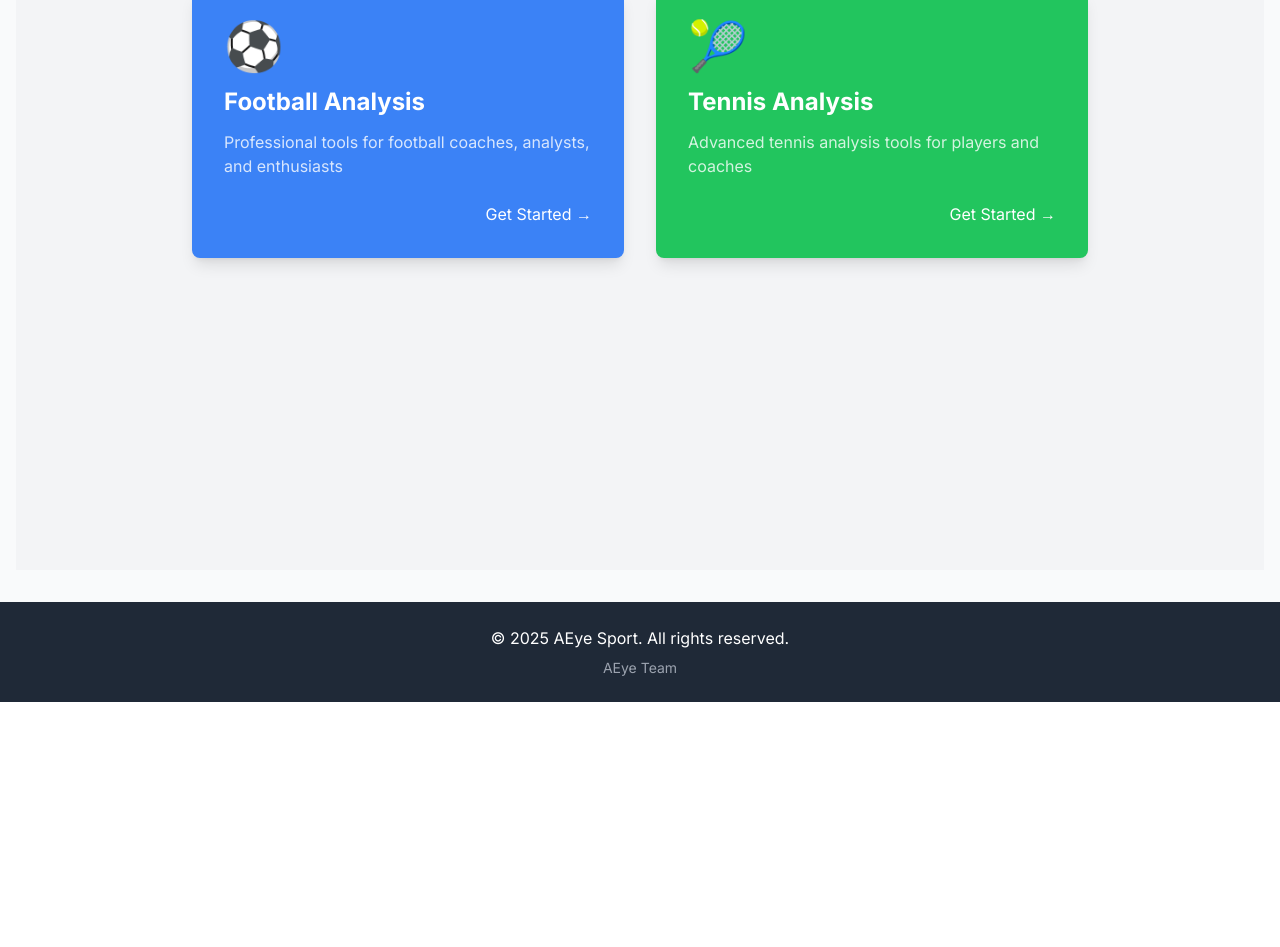
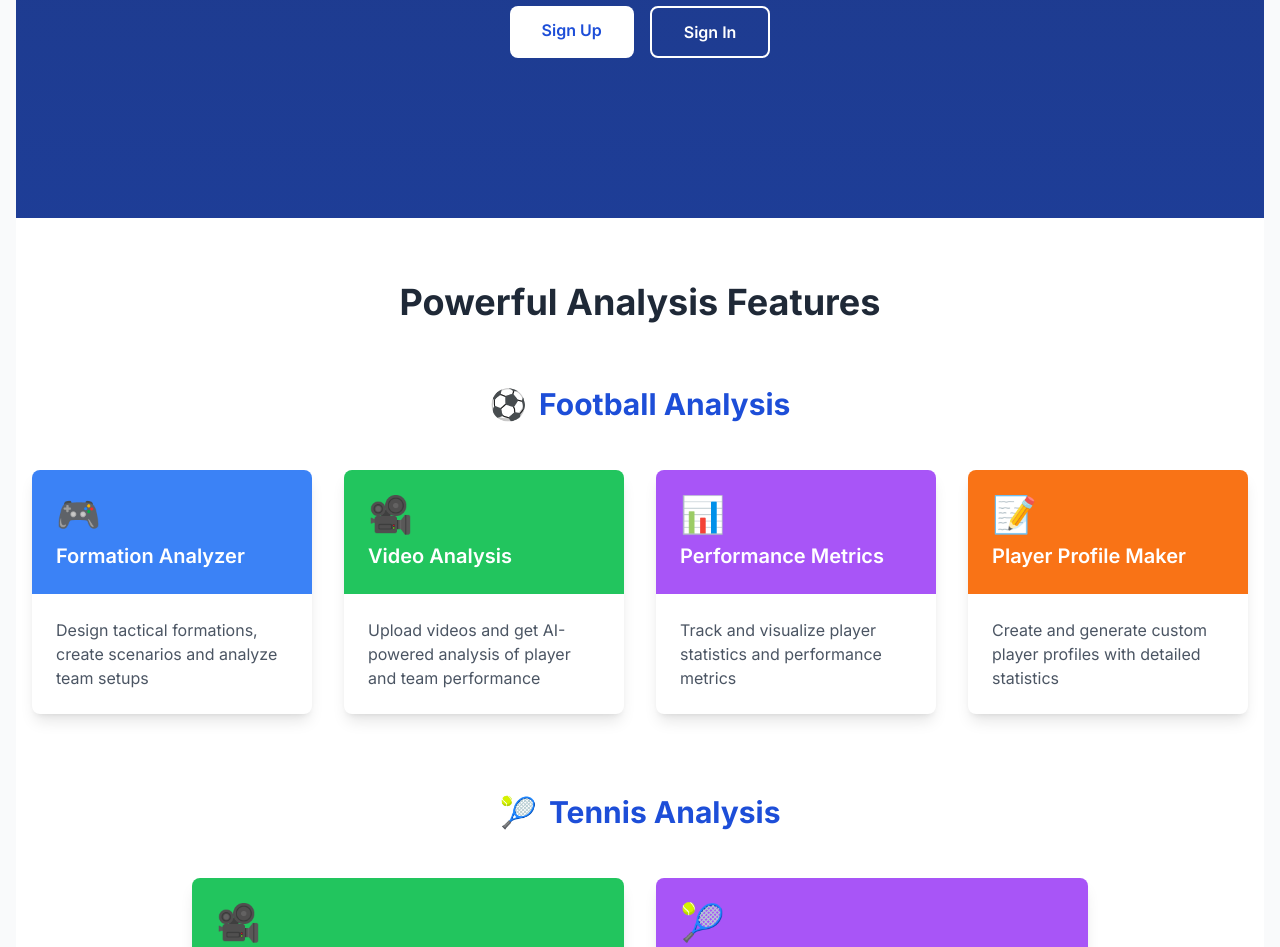
Before and after one commit to AmirKameel/AEye-Sports-, a Next.js app: page / in a window 1280 px wide. Shown: the part 350-1297 px from the top of the page. Before the commit the page ends 1052 px from the top, so only its background shows below. Built offline with nearby package versions, Linux system fonts and the light colour scheme.

Commit message:
Create Landing Page with App Features

```diff
--- a/app/page.tsx
+++ b/app/page.tsx
@@ -2,65 +2,235 @@
 
 import React from 'react';
 import Link from 'next/link';
-import { useLanguage } from '../lib/i18n/LanguageContext';
+import Image from 'next/image';
+import { useAuth } from '../lib/auth/AuthContext';
 
-interface SportCard {
+export default function LandingPage() {
+  const { user } = useAuth();
+
+  return (
+    <div className="min-h-screen bg-gradient-to-b from-blue-900 to-blue-700 text-white">
+      {/* Hero Section */}
+      <div className="container mx-auto px-4 py-16 md:py-24">
+        <div className="text-center mb-16">
+          <h1 className="text-4xl md:text-6xl font-bold mb-4">AEye Sport</h1>
+          <p className="text-xl md:text-2xl text-blue-200 mb-8">
+            Advanced AI-powered analysis for football and tennis
+          </p>
+          <div className="flex justify-center gap-4">
+            {user ? (
+              <Link
+                href="/dashboard"
+                className="bg-white text-blue-700 px-8 py-3 rounded-lg font-semibold hover:bg-blue-50 transition-colors"
+              >
+                Go to Dashboard
+              </Link>
+            ) : (
+              <>
+                <Link
+                  href="/auth/signup"
+                  className="bg-white text-blue-700 px-8 py-3 rounded-lg font-semibold hover:bg-blue-50 transition-colors"
+                >
+                  Sign Up
+                </Link>
+                <Link
+                  href="/auth/signin"
+                  className="bg-transparent border-2 border-white px-8 py-3 rounded-lg font-semibold hover:bg-white/10 transition-colors"
+                >
+                  Sign In
+                </Link>
+              </>
+            )}
+          </div>
+        </div>
+      </div>
+
+      {/* Features Section */}
+      <div className="bg-white text-gray-800 py-16">
+        <div className="container mx-auto px-4">
+          <h2 className="text-3xl md:text-4xl font-bold text-center mb-16">Powerful Analysis Features</h2>
+
+          {/* Football Features */}
+          <div className="mb-20">
+            <h3 className="text-2xl md:text-3xl font-bold text-center mb-12 text-blue-700">
+              <span className="inline-block mr-3">⚽</span>
+              Football Analysis
+            </h3>
+
+            <div className="grid grid-cols-1 md:grid-cols-2 lg:grid-cols-4 gap-8">
+              <FeatureCard
+                title="Formation Analyzer"
+                description="Design tactical formations, create scenarios and analyze team setups"
+                icon="🎮"
+                color="bg-blue-500"
+              />
+              <FeatureCard
+                title="Video Analysis"
+                description="Upload videos and get AI-powered analysis of player and team performance"
+                icon="🎥"
+                color="bg-green-500"
+              />
+              <FeatureCard
+                title="Performance Metrics"
+                description="Track and visualize player statistics and performance metrics"
+                icon="📊"
+                color="bg-purple-500"
+              />
+              <FeatureCard
+                title="Player Profile Maker"
+                description="Create and generate custom player profiles with detailed statistics"
+                icon="📝"
+                color="bg-orange-500"
+              />
+            </div>
+          </div>
+
+          {/* Tennis Features */}
+          <div>
+            <h3 className="text-2xl md:text-3xl font-bold text-center mb-12 text-blue-700">
+              <span className="inline-block mr-3">🎾</span>
+              Tennis Analysis
+            </h3>
+
+            <div className="grid grid-cols-1 md:grid-cols-2 gap-8 max-w-4xl mx-auto">
+              <FeatureCard
+                title="Video Analysis"
+                description="Upload tennis videos and get AI-powered analysis of player technique, tactics, and performance"
+                icon="🎥"
+                color="bg-green-500"
+              />
+              <FeatureCard
+                title="Player Analysis"
+                description="Analyze player movement, shots, and performance metrics with automatic ball and player tracking"
+                icon="🎾"
+                color="bg-purple-500"
+              />
+            </div>
+          </div>
+        </div>
+      </div>
+
+      {/* How It Works */}
+      <div className="py-16">
+        <div className="container mx-auto px-4">
+          <h2 className="text-3xl md:text-4xl font-bold text-center mb-16">How It Works</h2>
+
+          <div className="grid grid-cols-1 md:grid-cols-3 gap-8 max-w-5xl mx-auto">
+            <div className="bg-blue-800 p-8 rounded-lg text-center">
+              <div className="text-4xl mb-4">1</div>
+              <h3 className="text-xl font-semibold mb-2">Upload Your Video</h3>
+              <p className="text-blue-200">Upload your football or tennis video for analysis</p>
+            </div>
+            <div className="bg-blue-800 p-8 rounded-lg text-center">
+              <div className="text-4xl mb-4">2</div>
+              <h3 className="text-xl font-semibold mb-2">AI Analysis</h3>
+              <p className="text-blue-200">Our advanced AI analyzes player movements, techniques, and tactics</p>
+            </div>
+            <div className="bg-blue-800 p-8 rounded-lg text-center">
+              <div className="text-4xl mb-4">3</div>
+              <h3 className="text-xl font-semibold mb-2">Get Insights</h3>
+              <p className="text-blue-200">Receive detailed analysis and actionable recommendations</p>
+            </div>
+          </div>
+        </div>
+      </div>
+
+      {/* Testimonials */}
+      <div className="bg-blue-800 py-16">
+        <div className="container mx-auto px-4">
+          <h2 className="text-3xl md:text-4xl font-bold text-center mb-16">What Coaches Say</h2>
+
+          <div className="grid grid-cols-1 md:grid-cols-2 lg:grid-cols-3 gap-8 max-w-6xl mx-auto">
+            <TestimonialCard
+              quote="AEye Sport has transformed how I analyze player performance. The insights are incredibly detailed and actionable."
+              name="Coach Thomas"
+              role="Football Academy Director"
+            />
+            <TestimonialCard
+              quote="The tennis analysis tools have helped my players visualize their movement patterns and improve their court coverage."
+              name="Sarah Williams"
+              role="Tennis Coach"
+            />
+            <TestimonialCard
+              quote="Being able to analyze formations and tactical setups has given my team a competitive edge in preparation."
+              name="Michael Chen"
+              role="Football Analyst"
+            />
+          </div>
+        </div>
+      </div>
+
+      {/* CTA */}
+      <div className="py-16 text-center">
+        <div className="container mx-auto px-4">
+          <h2 className="text-3xl md:text-4xl font-bold mb-6">Ready to elevate your analysis?</h2>
+          <p className="text-xl text-blue-200 mb-8 max-w-3xl mx-auto">
+            Join coaches and analysts who are using AEye Sport to gain deeper insights and improve performance.
+          </p>
+          {user ? (
+            <Link
+              href="/dashboard"
+              className="bg-white text-blue-700 px-8 py-3 rounded-lg font-semibold hover:bg-blue-50 transition-colors"
+            >
+              Go to Dashboard
+            </Link>
+          ) : (
+            <Link
+              href="/auth/signup"
+              className="bg-white text-blue-700 px-8 py-3 rounded-lg font-semibold hover:bg-blue-50 transition-colors"
+            >
+              Get Started Now
+            </Link>
+          )}
+        </div>
+      </div>
+
+      {/* Footer */}
+      <footer className="bg-blue-900 py-8">
+        <div className="container mx-auto px-4 text-center">
+          <p>© {new Date().getFullYear()} AEye Sport. All rights reserved.</p>
+          <p className="text-blue-300 text-sm mt-2">
+            Advanced AI-powered sports analysis platform
+          </p>
+        </div>
+      </footer>
+    </div>
+  );
+}
+
+// Feature Card Component
+function FeatureCard({ title, description, icon, color }: {
   title: string;
   description: string;
   icon: string;
-  path: string;
   color: string;
+}) {
+  return (
+    <div className="bg-white rounded-lg shadow-lg overflow-hidden transition-transform duration-300 hover:scale-105">
+      <div className={`${color} p-6 text-white`}>
+        <div className="text-4xl mb-2">{icon}</div>
+        <h3 className="text-xl font-semibold">{title}</h3>
+      </div>
+      <div className="p-6">
+        <p className="text-gray-600">{description}</p>
+      </div>
+    </div>
+  );
 }
 
-const sports: SportCard[] = [
-  {
-    title: "football.title",
-    description: "football.description",
-    icon: "⚽",
-    path: "/football",
-    color: "bg-blue-500"
-  },
-  {
-    title: "tennis.title",
-    description: "tennis.description",
-    icon: "🎾",
-    path: "/tennis",
-    color: "bg-green-500"
-  }
-];
-
-export default function Home() {
-  const { t } = useLanguage();
-
+// Testimonial Card Component
+function TestimonialCard({ quote, name, role }: {
+  quote: string;
+  name: string;
+  role: string;
+}) {
   return (
-    <main className="flex min-h-screen flex-col items-center p-8 md:p-24 bg-gray-100">
-      <h1 className="text-4xl font-bold mb-2 text-center">{t('home.title')}</h1>
-      <p className="text-lg text-gray-600 mb-12 text-center">
-        {t('home.subtitle')}
-      </p>
-
-      <div className="grid grid-cols-1 md:grid-cols-2 gap-8 w-full max-w-4xl">
-        {sports.map((sport, index) => (
-          <Link
-            href={sport.path}
-            key={index}
-            className="group transition-all duration-300 hover:scale-105"
-          >
-            <div className={`${sport.color} rounded-lg shadow-lg overflow-hidden h-full`}>
-              <div className="p-8 text-white flex flex-col h-full">
-                <div className="text-5xl mb-4">{sport.icon}</div>
-                <h2 className="text-2xl font-bold mb-3">{t(`home.${sport.title}`)}</h2>
-                <p className="text-white/80 flex-grow">{t(`home.${sport.description}`)}</p>
-                <div className="mt-6 flex justify-end">
-                  <span className="text-white group-hover:translate-x-2 transition-transform duration-300">
-                    {t('common.getStarted')} →
-                  </span>
-                </div>
-              </div>
-            </div>
-          </Link>
-        ))}
+    <div className="bg-blue-700 p-6 rounded-lg">
+      <p className="text-blue-100 mb-4 italic">"{quote}"</p>
+      <div>
+        <p className="font-semibold">{name}</p>
+        <p className="text-blue-300 text-sm">{role}</p>
       </div>
-    </main>
+    </div>
   );
 }
--- a/package.json
+++ b/package.json
@@ -17,7 +17,7 @@
     "@radix-ui/react-toast": "^1.2.6",
     "@sparticuz/chromium-min": "^121.0.0",
     "@supabase/auth-helpers-nextjs": "^0.10.0",
-    "@supabase/supabase-js": "^2.49.1",
+    "@supabase/supabase-js": "^2.50.5",
     "@techstark/opencv-js": "^4.7.0-release.1",
     "@tensorflow-models/coco-ssd": "^2.2.3",
     "@tensorflow/tfjs": "^4.22.0",
```
Also changed, not shown: middleware.ts (+26 -8 lines), 1 other file (tests, documents, lock files or other folders).
